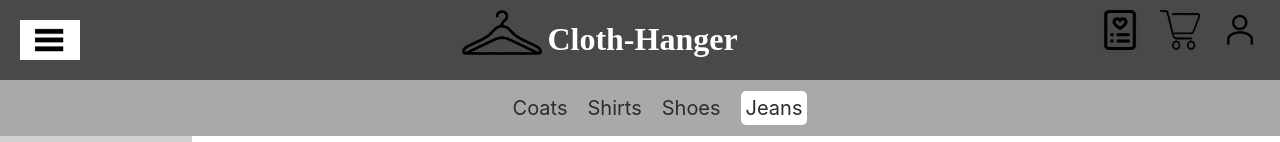
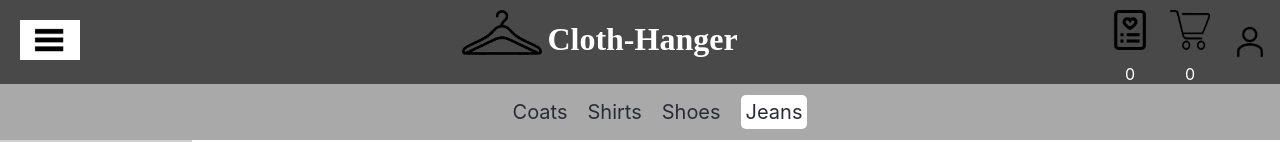
Before and after one commit to anrysliusar/Cloth-Hanger-Shop, a React (Create React App) app: page /jeans in a window 1280 px wide. Shown: the top 142 px of the page. Built offline with nearby package versions, Linux system fonts and the light colour scheme.

Commit message:
added wishlist and cart routing

```diff
--- a/src/components/content/Content.jsx
+++ b/src/components/content/Content.jsx
@@ -2,14 +2,21 @@ import React from 'react'
 import classes from './Content.module.css'
 import {Route, Switch} from "react-router-dom";
 import AllCoats from "../categories/coats/AllCoats";
+import Wishlist from "../wishlist/Wishlist";
 import AllShoes from "../categories/shoes/AllShoes";
 import AllJeans from "../categories/jeans/AllJeans";
 import AllShirts from "../categories/shirts/AllShirts";
+import Cart from "../cart/Cart";
 
-const Content = () =>{
+const Content = (props) =>{
+
     return <div className={classes.content}>
         <Switch>
-            <Route path={'/coats'} component={AllCoats}/>
+            <Route path={'/wishlist'} component={Wishlist}/>
+            <Route path={'/cart'} component={Cart}/>
+            <Route path={'/coats'} render={() => {
+                return <AllCoats products={props.products}/>
+            }}/>
             <Route path={'/shirts'} component={AllShirts}/>
             <Route path={'/shoes'} component={AllShoes}/>
             <Route path={'/jeans'} component={AllJeans}/>
--- a/src/components/header/Header.jsx
+++ b/src/components/header/Header.jsx
@@ -5,11 +5,16 @@ import accountIcon from './images/user_account_icon.png'
 import wishListIcon from './images/wish_list_icon.png'
 import cartListIcon from './images/shopping-cart-icon.png'
 import classes from './Header.module.css'
+import {useSelector} from 'react-redux'
+import {NavLink} from "react-router-dom";
 
 
-const Header = () =>{
+
+const Header = (props) =>{
+    const {wishlist, cart} = useSelector(({wishlist: {wishlist}, cart: {cart}}) => ({wishlist, cart}))
+
     return <header className={classes.header}>
-            {/*link to NavbarCategory*/}
+
             <img src={navIcon} alt="menu" className={classes.navIcon}/>
 
             <div className={classes.blockLogo}>
@@ -17,13 +22,24 @@ const Header = () =>{
                 <h1 className={classes.mainTitle}>Cloth-Hanger</h1>
             </div>
             <div className={classes.headerRightSideBlock}>
-                <img src={wishListIcon} alt="" />
-                <img src={cartListIcon} alt="" />
-                <img src={accountIcon} alt="" />
+                <div className={classes.headerRightSideBlockItem}>
+                    <NavLink to={'/wishlist'}>
+                        <img src={wishListIcon} alt="wishListIcon" />
+                    </NavLink>
+                    <span>{wishlist.length}</span>
+                </div>
+                <div className={classes.headerRightSideBlockItem}>
+                    <NavLink to={'/cart'}>
+                    <img src={cartListIcon} alt="cartListIcon" />
+                    </NavLink>
+                    <span>{cart.length}</span>
+                </div>
+                <div className={classes.headerRightSideBlockItem}>
+                    <img src={accountIcon} alt="accountIcon" />
+
+                </div>
             </div>
     </header>
-
-
 }
 
 export default Header
--- a/src/components/header/Header.module.css
+++ b/src/components/header/Header.module.css
@@ -6,10 +6,20 @@
     justify-content: space-between;
 }
 
+.headerRightSideBlock {
+    display: flex;
+    flex-direction: row;
+    align-items: center;
+}
+
+.headerRightSideBlockItem{
+    display: flex;
+    flex-direction: column;
+    align-items: center;
+}
+
 .headerRightSideBlock img{
-    margin-right: 20px;
-    margin-top: 10px;
-    margin-bottom: 10px;
+    margin: 10px;
     height: 40px;
     width: 40px;
 }
```
